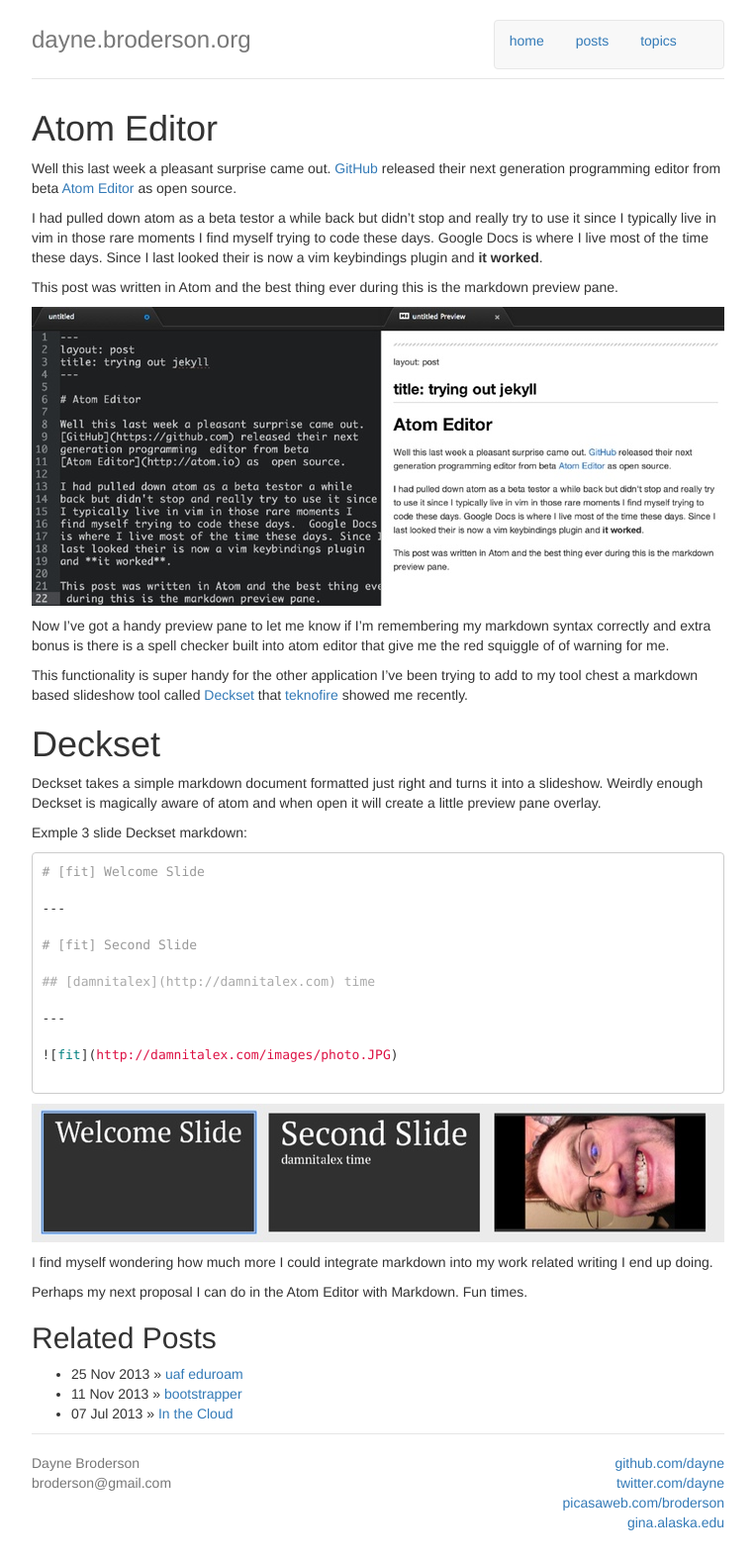
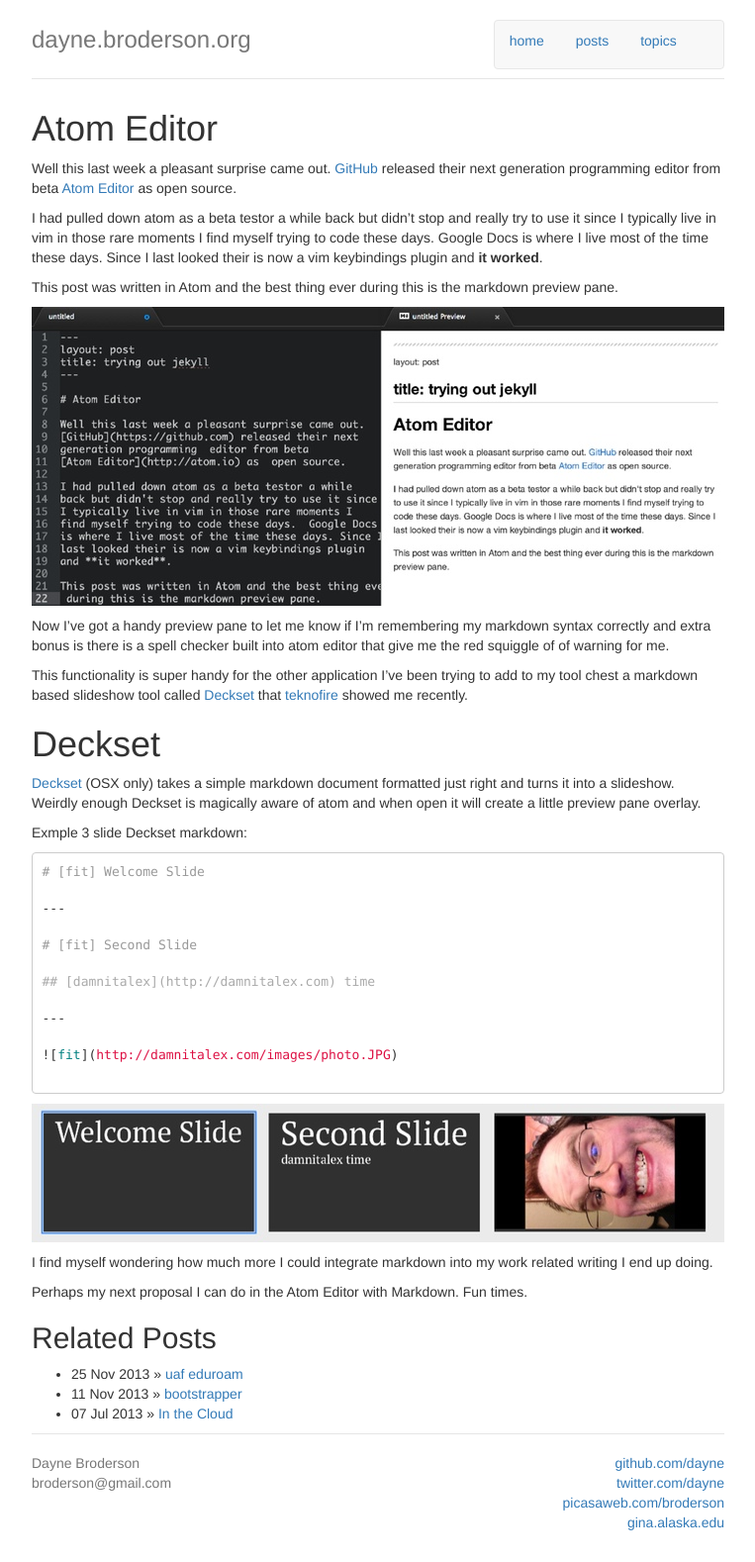
Before and after one commit to dayne/dayne.github.com, a Jekyll site: the page built from _posts/2014-05-10-Atom_editor.md, in a window 1280 px wide. Shown: the whole page at 99% size, without its empty margins (258-1021 px from the left). Built offline with Jekyll 4.4.1, drawn with Linux system fonts in a browser that asks for light colours; nearby versions of some CDN libraries; Markdown is read by kramdown in place of the engine named in the settings.

Commit message:
adding linkage to http://www.decksetapp.com/

```diff
--- a/_posts/2014-05-10-Atom_editor.md
+++ b/_posts/2014-05-10-Atom_editor.md
@@ -37,7 +37,8 @@
 
 # Deckset
 
-Deckset takes a simple markdown document formatted
+[Deckset](http://www.decksetapp.com/) (OSX only)
+takes a simple markdown document formatted
 just right and turns it into a slideshow.  Weirdly
 enough Deckset is magically aware of atom and when
 open it will create a little preview pane overlay.
```
